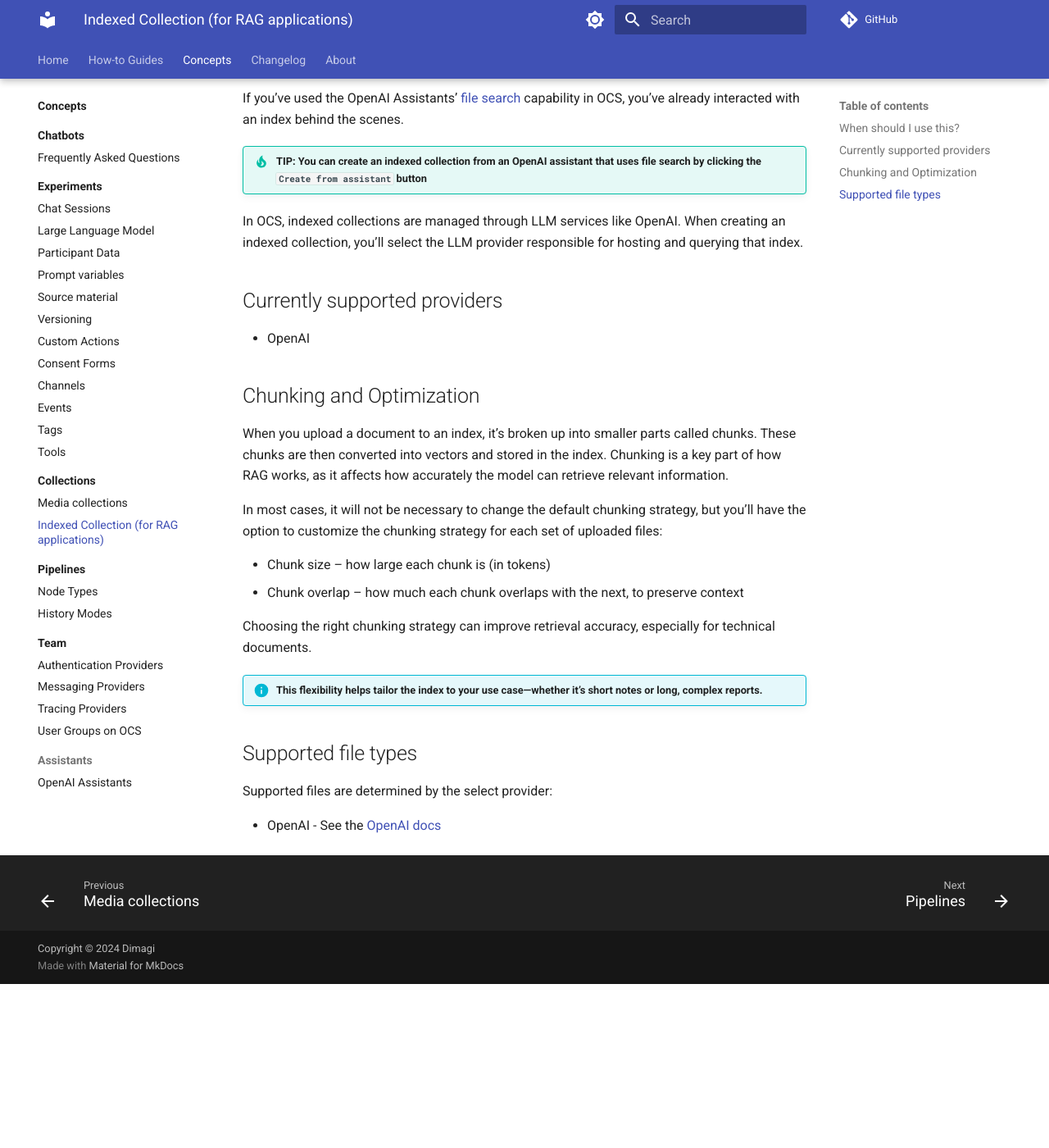
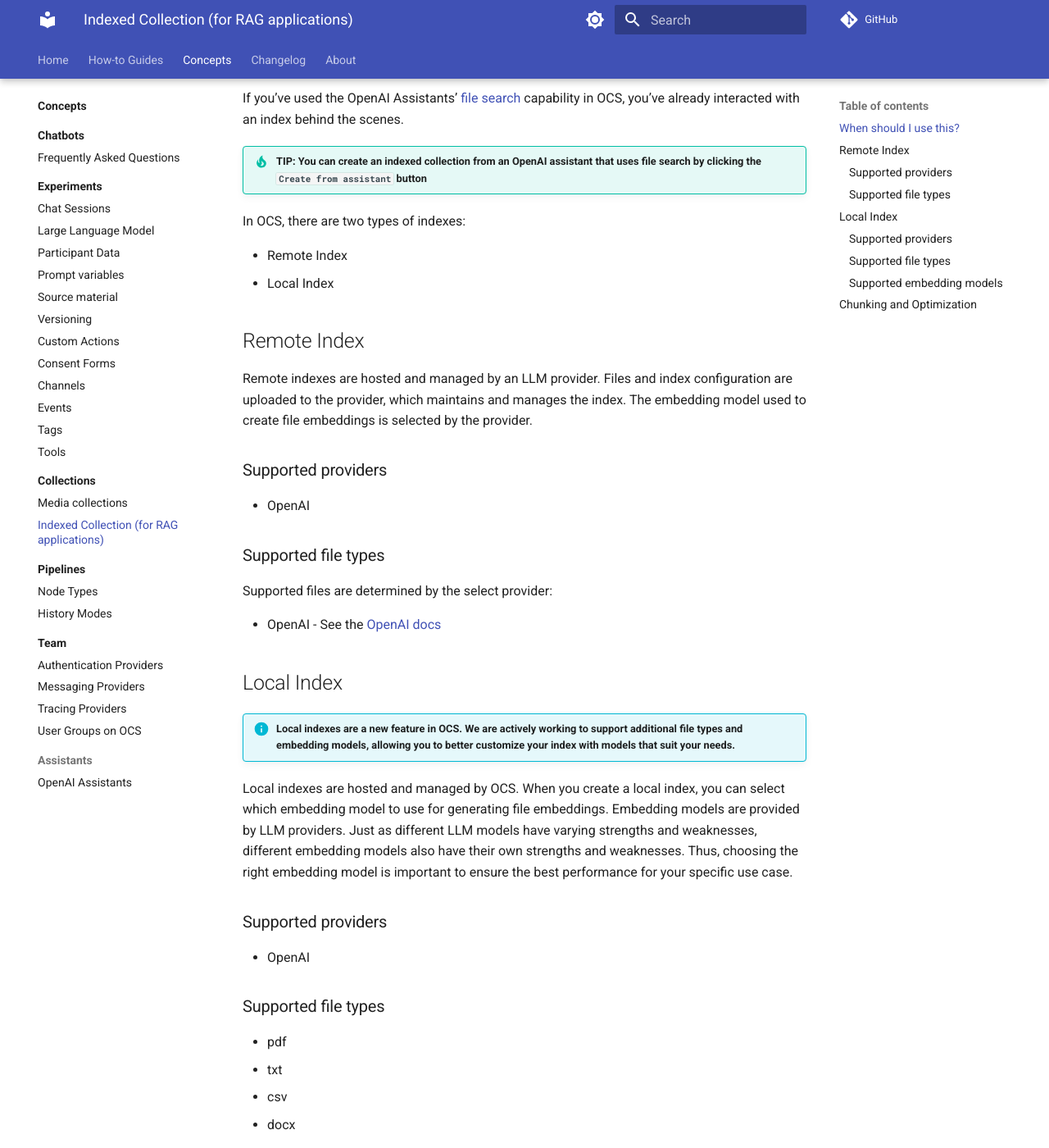
Before and after one commit to dimagi/open-chat-studio-docs, an MkDocs documentation site: the page built from docs/concepts/collections/indexed.md, in a window 1280 px wide and 1400 px high, scrolled down 461 px. Shown: the whole window at 82% size. Built offline with MkDocs 1.6.1 and Material for MkDocs 9.7.7, drawn with Linux system fonts in a browser that asks for light colours; a script that is not in the unit is left out; comment, search, counter and statistics services are not loaded; before the commit the page ends 1661 px from its top, so only the background shows below that; some of the changed text lies outside the part shown.

Commit message:
Update changelog and indexed collections documentation

```diff
--- a/docs/concepts/collections/indexed.md
+++ b/docs/concepts/collections/indexed.md
@@ -14,11 +14,40 @@ If you’ve used the OpenAI Assistants’ [file search][file-search] capability
 
 !!! tip "TIP: You can create an indexed collection from an OpenAI assistant that uses file search by clicking the `Create from assistant` button"
 
-In OCS, indexed collections are managed through LLM services like OpenAI. When creating an indexed collection, you’ll select the LLM provider responsible for hosting and querying that index.
+In OCS, there are two types of indexes:
+
+- Remote Index
+- Local Index
+
+## Remote Index
+Remote indexes are hosted and managed by an LLM provider. Files and index configuration are uploaded to the provider, which maintains and manages the index. The embedding model used to create file embeddings is selected by the provider.
+
+### Supported providers
+- OpenAI
+
+### Supported file types
+Supported files are determined by the select provider:
+
+- OpenAI - See the [OpenAI docs](https://platform.openai.com/docs/assistants/tools/file-search/supported-files#supported-files)
 
 
-## Currently supported providers
+
+## Local Index
+!!! info "Local indexes are a new feature in OCS. We are actively working to support additional file types and embedding models, allowing you to better customize your index with models that suit your needs."
+
+Local indexes are hosted and managed by OCS. When you create a local index, you can select which embedding model to use for generating file embeddings. Embedding models are provided by LLM providers. Just as different LLM models have varying strengths and weaknesses, different embedding models also have their own strengths and weaknesses. Thus, choosing the right embedding model is important to ensure the best performance for your specific use case.
+
+### Supported providers
 - OpenAI
+
+### Supported file types
+- pdf
+- txt
+- csv
+- docx
+
+### Supported embedding models
+You can see the supported embedding models for each provider when creating or editing the provider in your team settings.
 
 
 ## Chunking and Optimization
```
Also changed, not shown: other parts of docs/concepts/collections/indexed.md (+0 -4 lines), docs/changelog.md (+1 -0 lines).
